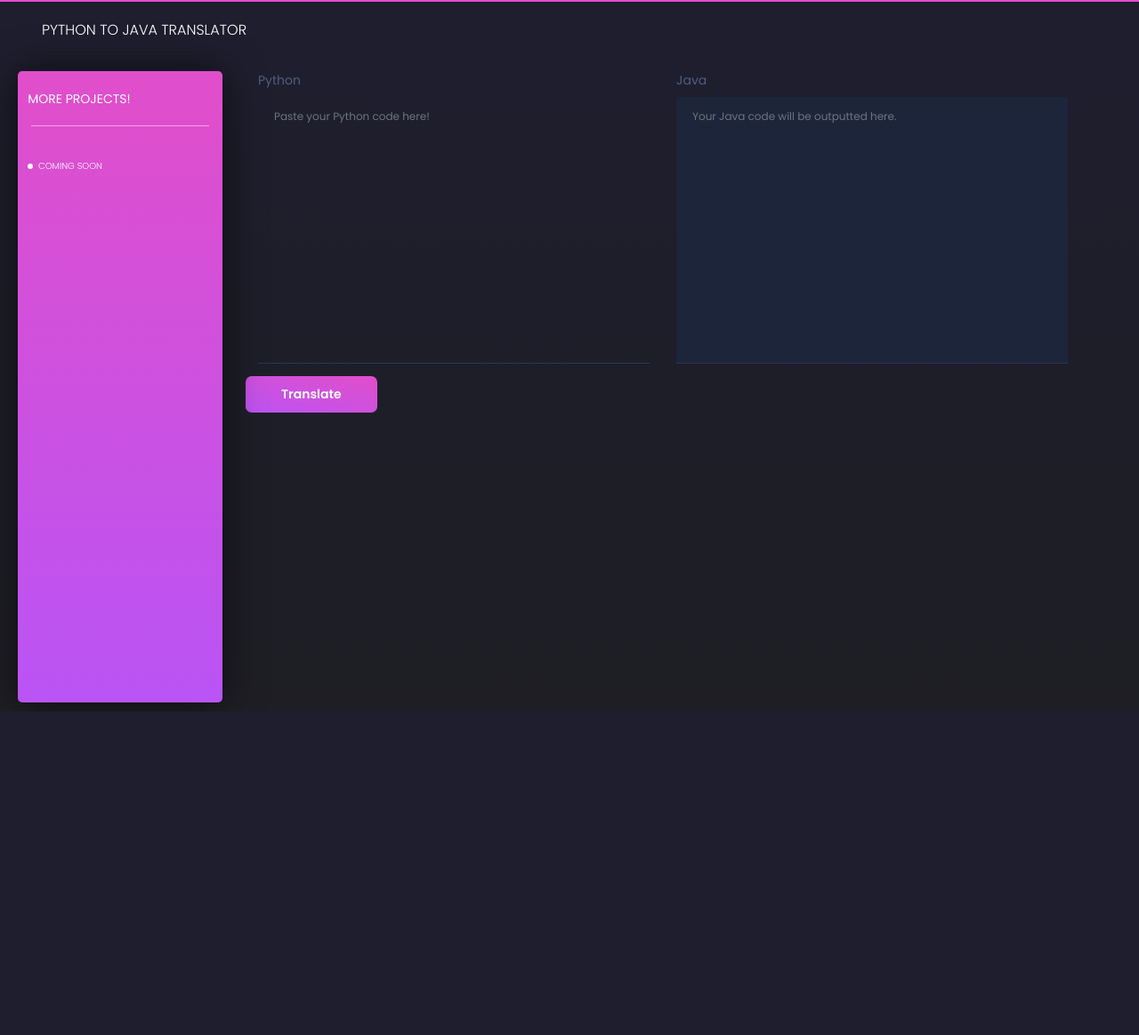
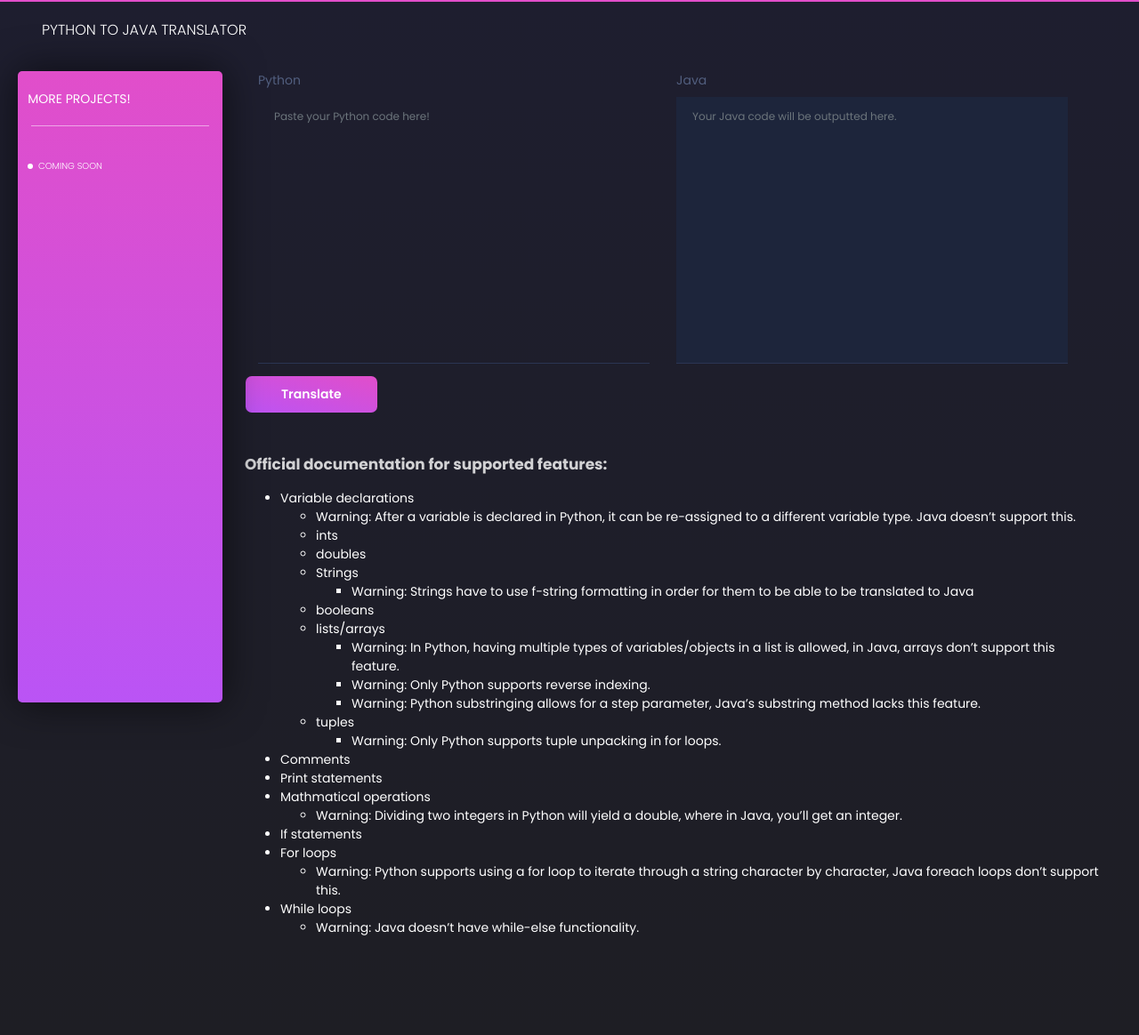
Before and after one commit to parkerswanson19/PythonJavaTranslator, a Django app: page /home/ in a window 1280 px wide. Shown: the whole page at 89% size. Before the commit the page ends 800 px from the top, so only its background shows below. Run offline with Django 3.2, Linux system fonts and the light colour scheme; some libraries are stand-ins or nearby versions.

Commit message:
list of features, and arrays

```diff
--- a/PythonJavaTranslator/settings.py
+++ b/PythonJavaTranslator/settings.py
@@ -26,7 +26,8 @@ SECRET_KEY = '1*v1@8js^l*d5fg2ar^t1nyhbp@!+y#)a-9a$1o6p$6#v%a824'
 # SECURITY WARNING: don't run with debug turned on in production!
 DEBUG = True
 
-ALLOWED_HOSTS = ['language-converter.herokuapp.com', 'jablab.io', 'www.jablab.io', 'madtown.io', 'www.madtown.io']
+ALLOWED_HOSTS = ['language-converter.herokuapp.com', 'jablab.io', 'www.jablab.io', 'madtown.io', 'www.madtown.io',
+                 '127.0.0.1']
 
 
 # Application definition
--- a/templates/fancyTemplate.html
+++ b/templates/fancyTemplate.html
@@ -81,6 +81,49 @@
                                 <button type="submit" class="btn btn-fill btn-primary">Translate</button>
                             </div>
                         </form>
+                        <div name="documentation">
+                            <br>
+                            <br>
+                            <h4><strong>Official documentation for supported features:</strong></h4>
+                            <ul>
+                                <li>Variable declarations</li>
+                                <ul>
+                                    <li>Warning: After a variable is declared in Python, it can be re-assigned to a different variable type. Java doesn’t support this.</li>
+                                    <li>ints</li>
+                                    <li>doubles</li>
+                                    <li>Strings</li>
+                                    <ul>
+                                        <li>Warning: Strings have to use f-string formatting in order for them to be able to be translated to Java</li>
+                                    </ul>
+                                    <li>booleans</li>
+                                    <li>lists/arrays</li>
+                                    <ul>
+                                        <li>Warning: In Python, having multiple types of variables/objects in a list is allowed, in Java, arrays don’t support this feature.</li>
+                                        <li>Warning: Only Python supports reverse indexing.</li>
+                                        <li>Warning: Python substringing allows for a step parameter, Java’s substring method lacks this feature.</li>
+                                    </ul>
+                                    <li>tuples</li>
+                                        <ul>
+                                            <li>Warning: Only Python supports tuple unpacking in for loops.</li>
+                                        </ul>
+                                </ul>
+                                <li>Comments</li>
+                                <li>Print statements</li>
+                                <li>Mathmatical operations</li>
+                                    <ul>
+                                        <li>Warning: Dividing two integers in Python will yield a double, where in Java, you’ll get an integer.</li>
+                                    </ul>
+                                <li>If statements</li>
+                                <li>For loops</li>
+                                    <ul>
+                                        <li>Warning: Python supports using a for loop to iterate through a string character by character, Java foreach loops don’t support this.</li>
+                                    </ul>
+                                <li>While loops</li>
+                                    <ul>
+                                        <li>Warning: Java doesn’t have while-else functionality.</li>
+                                    </ul>
+                            </ul>
+                        </div>
                     </div>
                 </div>
                 <footer class="footer">
```
Also changed, not shown: receiveInput/pythonToJavaFunctionality.py (+10 -2 lines), receiveInput/models.py (line endings or trailing spaces). Lines whose indentation alone changed are shown as unchanged.
